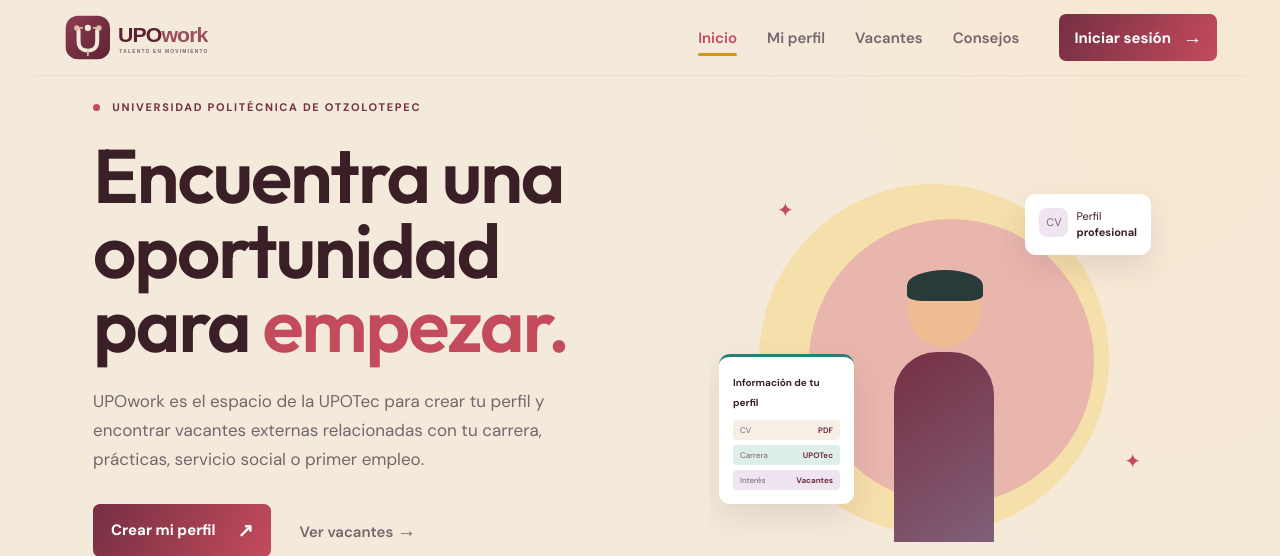
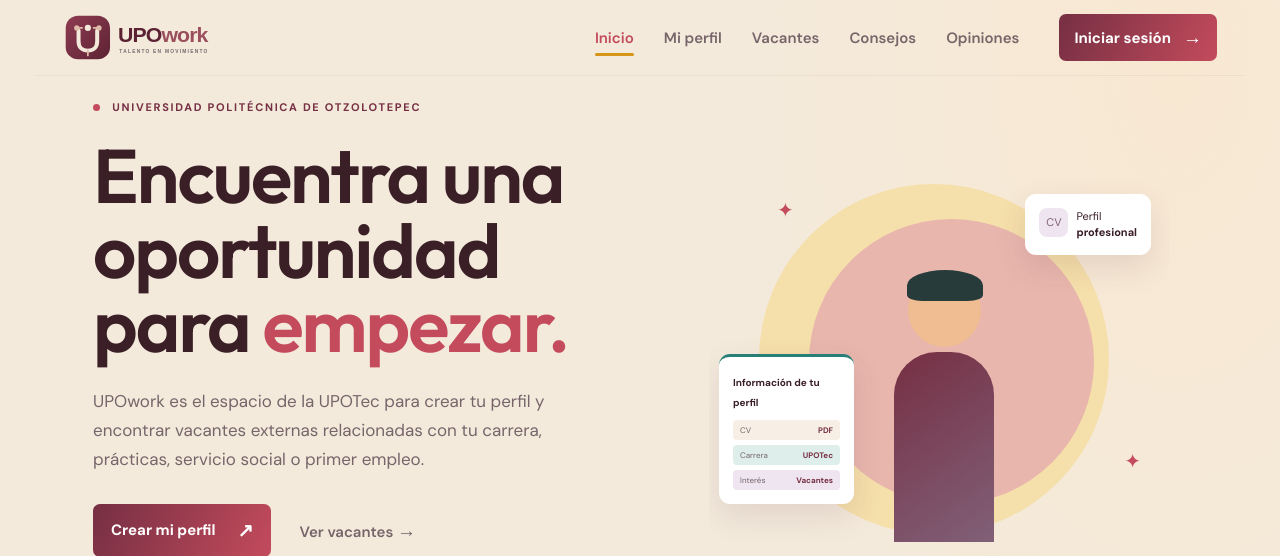
Before and after one commit to samantha-jocelyn-22/upowork-api, a Flask app: page / in a window 1280 px wide. Shown: the top 556 px of the page. Run offline with Flask 3, Linux system fonts and the light colour scheme.

Commit message:
Agrega Opiniones al menú principal del inicio.

```diff
--- a/templates/index.html
+++ b/templates/index.html
@@ -21,6 +21,7 @@
       <a href="/registrar">Mi perfil</a>
       <a href="/empresas">Vacantes</a>
       <a href="/consejos">Consejos</a>
+      <a href="/opiniones">Opiniones</a>
     </nav>
     <a class="button button-small header-cta" href="/login">Iniciar sesión <span>→</span></a>
   </header>
```
